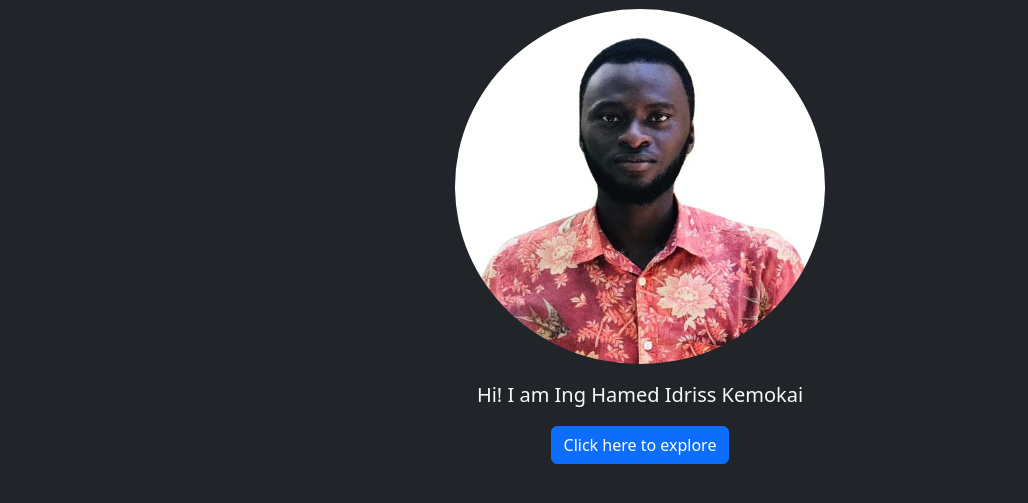
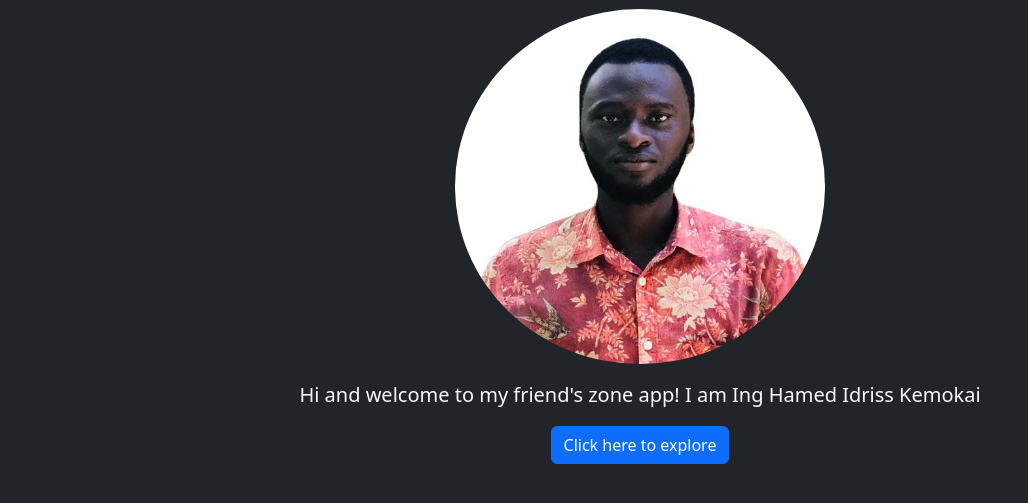
Before and after one commit to halino2710/friends-Zone-App, a plain HTML site: page index.html in a window 1280 px wide. Shown: the part 65-568 px from the top of the page, without its empty margins (0-1028 px from the left). Drawn offline with Linux system fonts and the light colour scheme.

Commit message:
Added more info on the homepage

```diff
--- a/index.html
+++ b/index.html
@@ -50,7 +50,7 @@
         <div class="text-center px-4 py-3 bg-dark ">
             <img src="assets/img/Photo_.jpg" alt="" class="img-fluid rounded-circle" width="30%">
 
-            <p class="lead text-light mt-3">Hi! I am <strong>Ing Hamed Idriss Kemokai</strong></p>
+            <p class="lead text-light mt-3">Hi and welcome to my friend's zone app! I am <strong>Ing Hamed Idriss Kemokai</strong></p>
 
             <a href="allfriends.html" class="btn btn-primary">Click here to explore</a>
 
```
